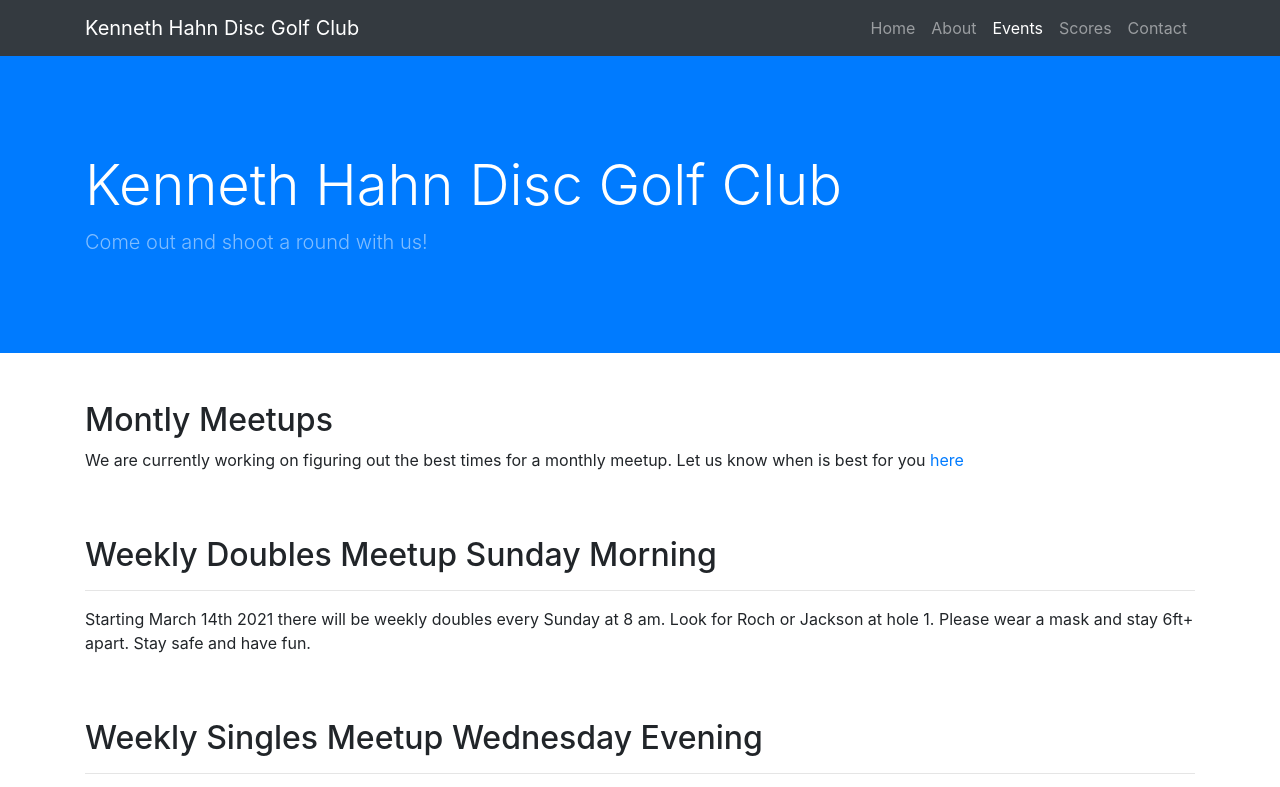
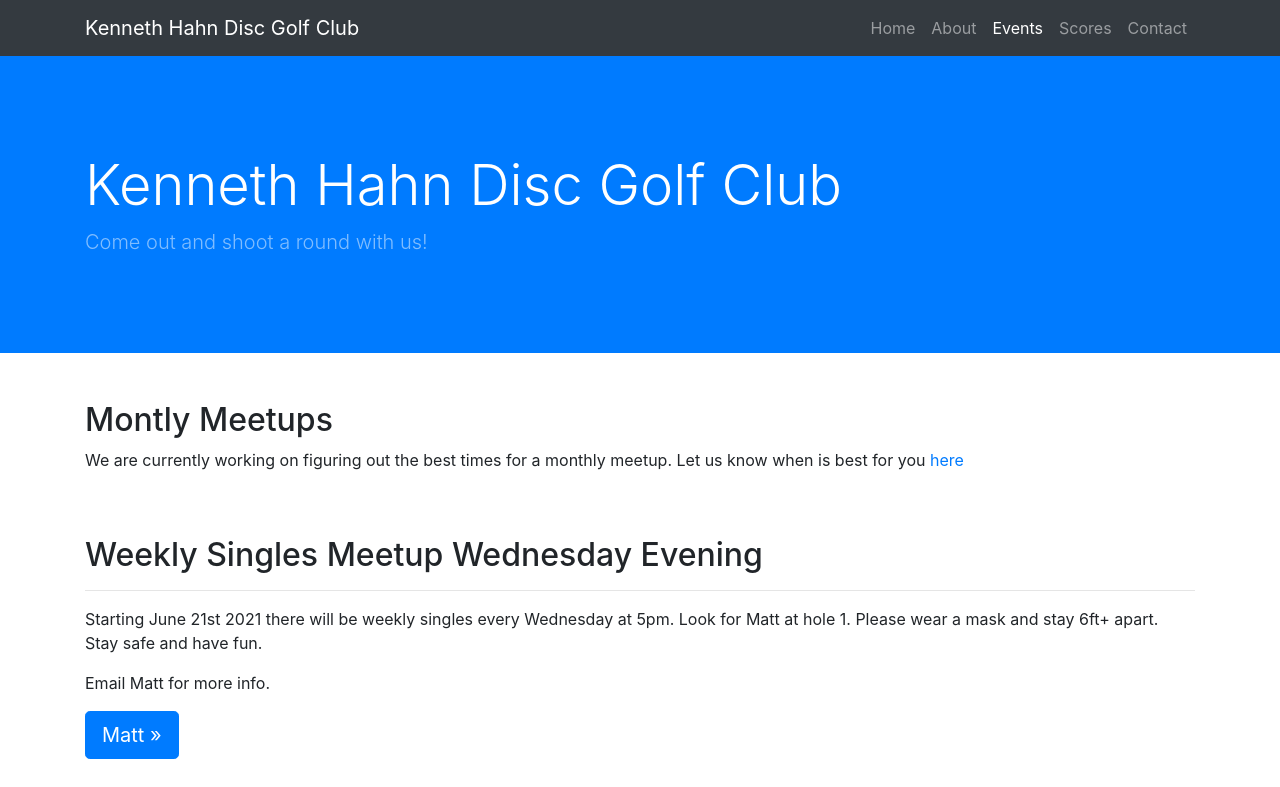
Before and after one commit to matthewbrozen/khdgc, a website: page events.html in a window 1280 px wide. Shown: the top 787 px of the page. Drawn offline with Linux system fonts and the light colour scheme.

Commit message:
removed doubles

```diff
--- a/events.html
+++ b/events.html
@@ -72,13 +72,6 @@
         <p>We are currently working on figuring out the best times for a monthly meetup. Let us know when is best for you <a href="https://forms.gle/bpG7kaPWZT5NbVgD8" target="_blank">here</a></p>
       </div>
     </div>
-        <div class="row">
-      <div class="col-md-12 mb-5">
-        <h2>Weekly Doubles Meetup Sunday Morning</h2>
-        <hr>
-        <p>Starting March 14th 2021 there will be weekly doubles every Sunday at 8 am. Look for Roch or Jackson at hole 1. Please wear a mask and stay 6ft+ apart. Stay safe and have fun.</p>
-      </div>
-    </div>
     <div class="row">
       <div class="col-md-12 mb-5">
         <h2>Weekly Singles Meetup Wednesday Evening</h2>
```
Also changed, not shown: about.html (+1 -1 lines), index.html (+0 -8 lines).
